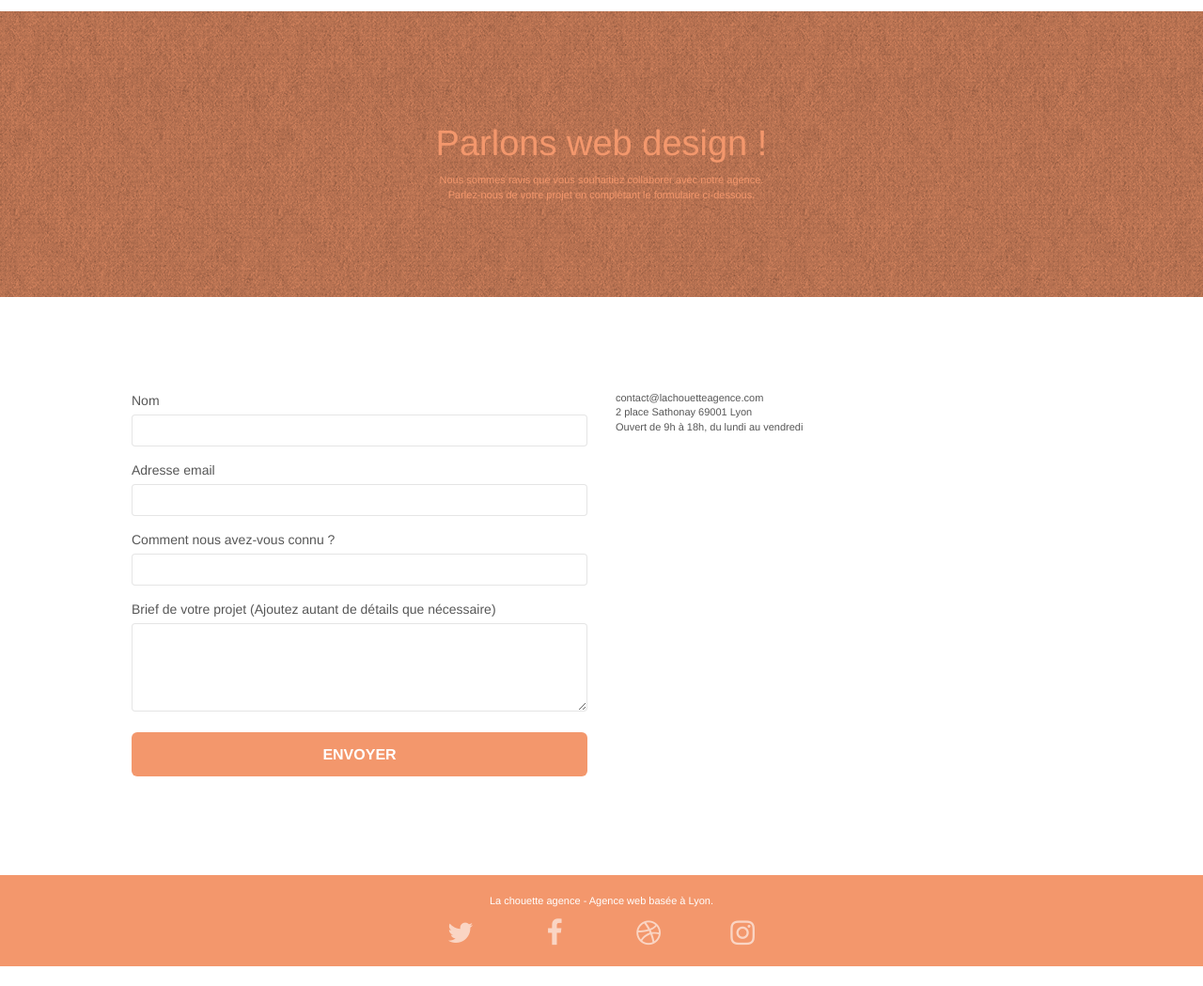
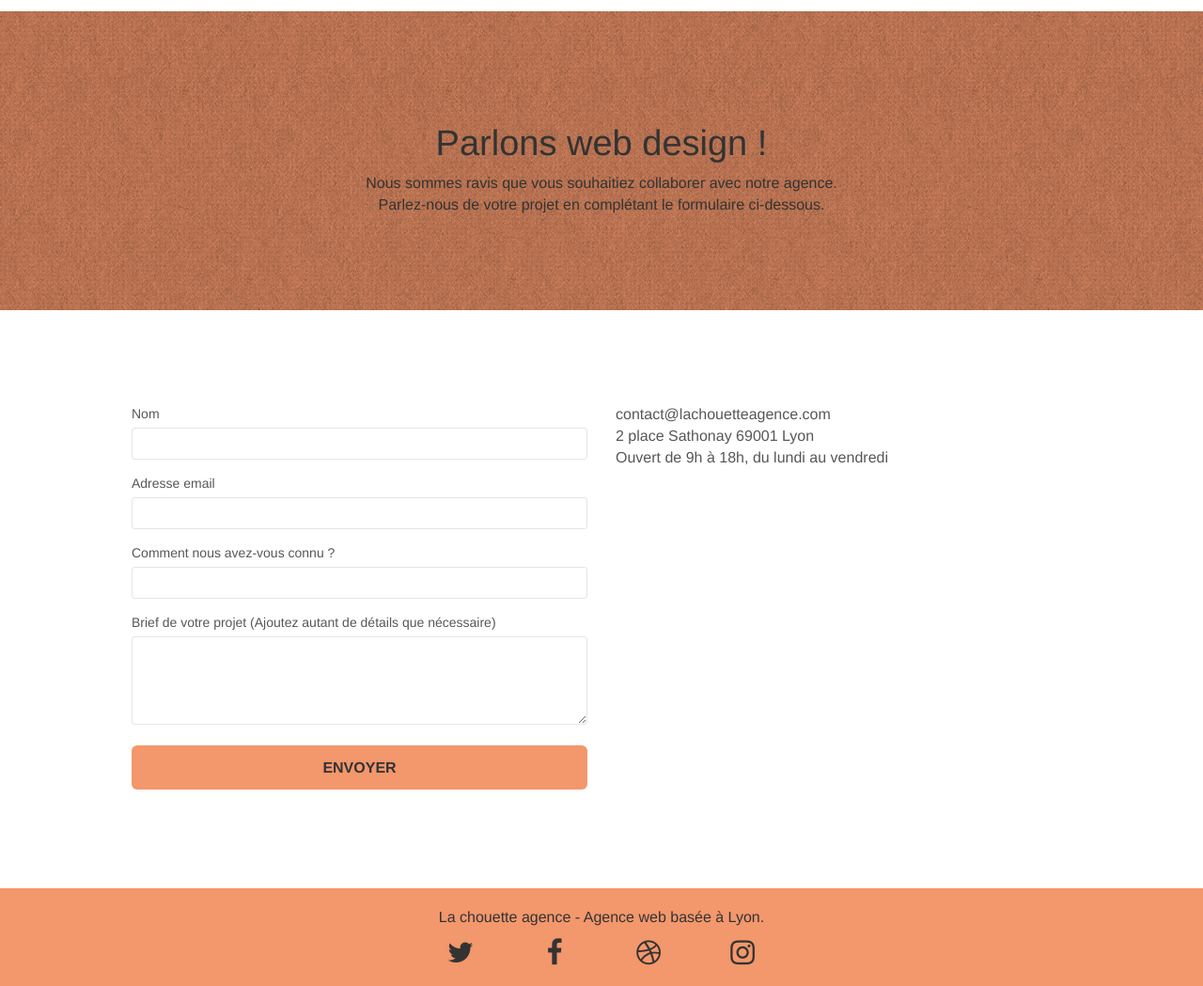
Before and after one commit to MMary13/MarieMichee_4_26022021, a plain HTML site: page contact.html in a window 1280 px wide. Shown: the part 80-1129 px from the top of the page at 94% size. Before the commit the page ends 1108 px from the top, so only its background shows below. Drawn offline with Linux system fonts and the light colour scheme.

Commit message:
Contrast & font-size updates
Improve contrast when needed and increase font-size for different text area

```diff
--- a/contact.html
+++ b/contact.html
@@ -64,10 +64,10 @@
 	<div class="container bloc-lg">
 		<div class="row">
 			<div class="col-sm-12">
-				<h1 class="text-center hero-bloc-text tc-white">
+				<h1 class="text-center hero-bloc-text dark">
 					Parlons web design !
 				</h1>
-				<p class="text-center mg-lg tc-white tight-width-whitespace">
+				<p class="text-center mg-lg dark tight-width-whitespace">
 					Nous sommes ravis que vous souhaitiez collaborer avec notre agence.<br>
 					Parlez-nous de votre projet en complétant le formulaire ci-dessous.
 				</p>
@@ -131,7 +131,7 @@
 	<div class="container bloc-sm">
 		<div class="row">
 			<div class="col-sm-12">
-				<p class="text-center white">
+				<p class="text-center dark">
 					La chouette agence - Agence web basée à Lyon.<br>
 				</p>
 				<div class="row row-no-gutters social">
--- a/style.css
+++ b/style.css
@@ -5,6 +5,10 @@ body {
     overflow-x: hidden;
     -webkit-font-smoothing: antialiased;
     -moz-osx-font-smoothing: grayscale;
+}
+
+div > p {
+    font-size: 16px;
 }
 
 a,
@@ -123,7 +127,6 @@ a:hover {
 .d-bloc .navbar a,
 .d-bloc .navbar-brand,
 .d-bloc a .icon-sm,
-.d-bloc a .icon-md,
 .d-bloc a .icon-lg,
 .d-bloc a .icon-xl,
 .d-bloc h1 a,
@@ -134,6 +137,9 @@ a:hover {
 .d-bloc h6 a,
 .d-bloc p a {
     color: rgba(255, 255, 255, .6);
+}
+.d-bloc a .icon-md {
+    color: #333333;
 }
 
 .d-bloc .a-btn:hover,
@@ -338,7 +344,7 @@ a:hover {
 .nav > li {
     float: left;
     margin-top: 4px;
-    font-size: 16px;
+    font-size: 18px;
 }
 
 .navbar-nav .open .dropdown-menu > li > a {
@@ -752,8 +758,15 @@ h4 {
     color: #FFFFFF!important;
 }
 
+.dark {
+    color: #333333!important;
+}
+
 .portfolio-thumb {
     margin-bottom: 24px;
+    margin-left: auto;
+    margin-right: auto;
+
 }
 
 .portfolio-row {
@@ -791,14 +804,15 @@ h4 {
     color: #F3976C!important;
 }
 
+
 .btn-atomic-tangerine {
     background: #F3976C;
-    color: #FFFFFF!important;
+    color: #333333!important;
 }
 
 .btn-atomic-tangerine:hover {
     background: #c27956!important;
-    color: #FFFFFF!important;
+    color: #333333!important;
 }
 
 .ltc-white {
```
Also changed, not shown: index.html (+4 -4 lines).
